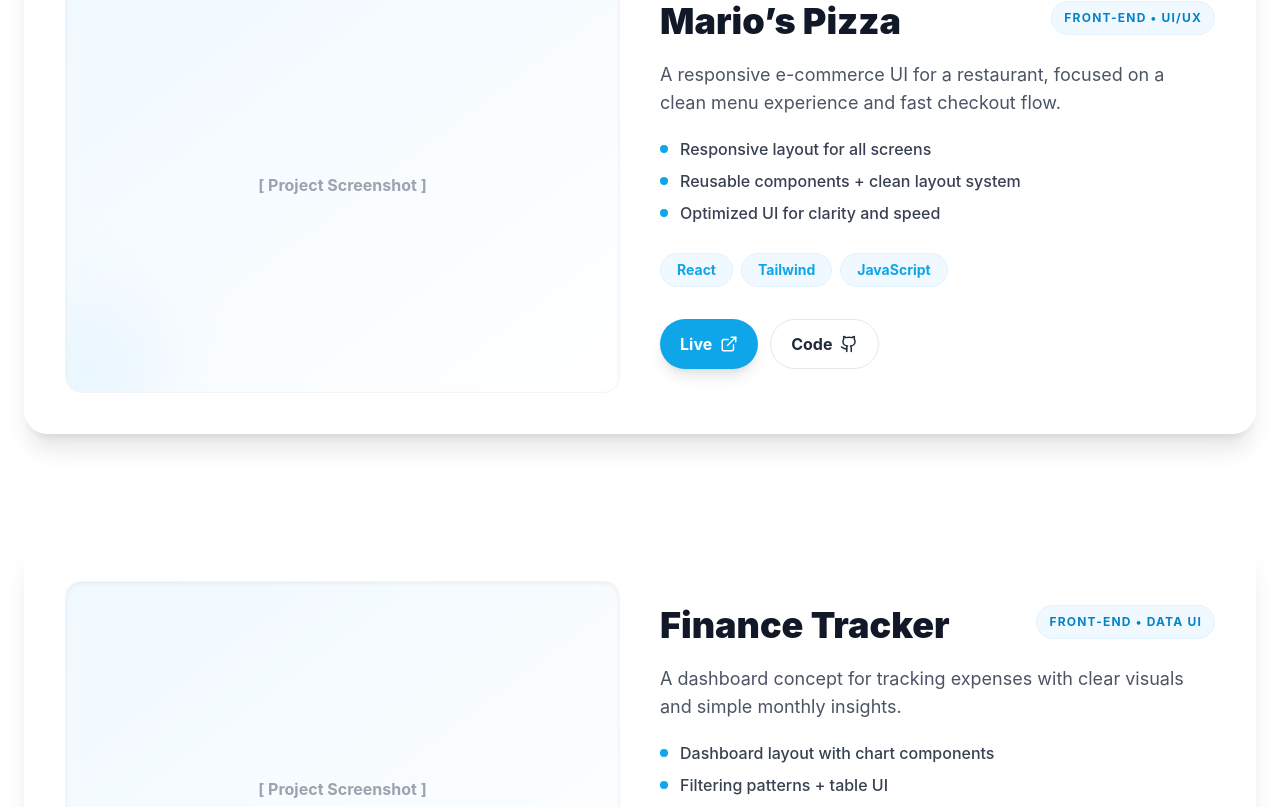
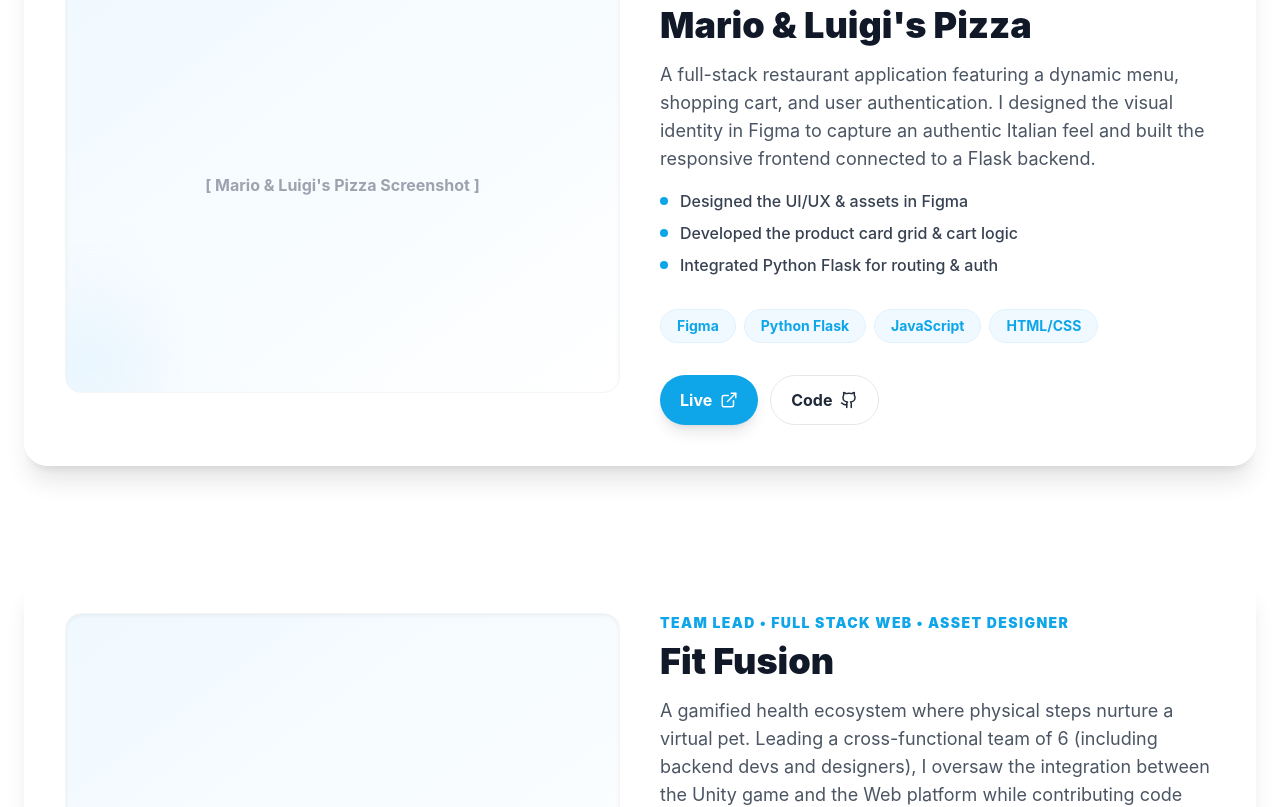
Before and after one commit to Vladi397/vladi-portfolio, a React (Vite) app: page / in a window 1280 px wide. Shown: the part 2474-3281 px from the top of the page. Built offline with nearby package versions, Linux system fonts and the light colour scheme.

Commit message:
Update project descriptions and roles for clarity and detail in the Projects section

```diff
--- a/src/App.jsx
+++ b/src/App.jsx
@@ -630,32 +630,49 @@
 const Projects = () => {
   const projects = [
     {
-      title: "Mario’s Pizza",
-      desc: "A responsive e-commerce UI for a restaurant, focused on a clean menu experience and fast checkout flow.",
-      role: "Front-End • UI/UX",
+      title: "Mario & Luigi's Pizza",
+      desc: "A full-stack restaurant application featuring a dynamic menu, shopping cart, and user authentication. I designed the visual identity in Figma to capture an authentic Italian feel and built the responsive frontend connected to a Flask backend.",
+      role: "UI Designer & Frontend Lead",
       outcomes: [
-        "Responsive layout for all screens",
-        "Reusable components + clean layout system",
-        "Optimized UI for clarity and speed",
+        "Designed the UI/UX & assets in Figma",
+        "Developed the product card grid & cart logic",
+        "Integrated Python Flask for routing & auth",
       ],
-      tags: ["React", "Tailwind", "JavaScript"],
+      tags: ["Figma", "Python Flask", "JavaScript", "HTML/CSS"],
       liveUrl: "#",
       repoUrl: "#",
     },
     {
-      title: "Finance Tracker",
-      desc: "A dashboard concept for tracking expenses with clear visuals and simple monthly insights.",
-      role: "Front-End • Data UI",
-      outcomes: ["Dashboard layout with chart components", "Filtering patterns + table UI", "Design for readability"],
-      tags: ["React", "Charts", "UI"],
+      title: "Fit Fusion",
+      // Description: Updated to mention the team structure (6 people) and the ecosystem
+      desc: "A gamified health ecosystem where physical steps nurture a virtual pet. Leading a cross-functional team of 6 (including backend devs and designers), I oversaw the integration between the Unity game and the Web platform while contributing code and creative assets.",
+
+      // Role: Highlights Leadership + The mix of Coding (Full Stack) and Art (Assets)
+      role: "Team Lead • Full Stack Web • Asset Designer",
+
+      // Outcomes: improved division of labor
+      outcomes: [
+        "Led the agile team & coordinated Game/Web backend integration",
+        "Developed the Web Frontend & connected C# Razor Pages", // Shows you worked WITH the backend dev
+        "Designed game characters (Tamagotchis), skins & Web UI", // Shows your creative contribution
+      ],
+
+      // Tags: Shows the mix of management, code, and design tools
+      tags: ["Team Lead", "C# Razor Pages", "Figma", "Game Art"],
+
       liveUrl: "#",
       repoUrl: "#",
     },
+    // --- PLACEHOLDER FOR PROJECT 3 ---
     {
       title: "Portfolio v1",
       desc: "My first portfolio iteration, where I learned layout fundamentals and basic interactions.",
       role: "Front-End",
-      outcomes: ["Solid HTML/CSS foundation", "Basic JS interactions", "Responsive rework"],
+      outcomes: [
+        "Solid HTML/CSS foundation",
+        "Basic JS interactions",
+        "Responsive rework",
+      ],
       tags: ["HTML", "CSS", "JS"],
       liveUrl: "#",
       repoUrl: "#",
@@ -671,58 +688,56 @@
           <div key={p.title} className="md:sticky md:top-28">
             <Reveal delay={index * 90}>
               <div className="bg-white/85 backdrop-blur-xl border border-white/60 shadow-xl rounded-3xl p-6 sm:p-7 md:p-10 flex flex-col md:flex-row gap-8 md:gap-10 transition-transform duration-500 md:hover:scale-[1.01] motion-reduce:transition-none">
+
+                {/* Image Section */}
                 <div className="w-full md:w-1/2">
                   <div className="rounded-2xl overflow-hidden shadow-inner aspect-[4/3] bg-gradient-to-br from-sky-50 to-white border border-gray-100 flex items-center justify-center relative">
-                    <span className="text-gray-400 font-bold">[ Project Screenshot ]</span>
+                    <span className="text-gray-400 font-bold text-center px-4">
+                      [ {p.title} Screenshot ]
+                    </span>
                     <div className="absolute -bottom-10 -left-10 w-32 h-32 bg-sky-100 rounded-full blur-2xl opacity-70"></div>
                   </div>
                 </div>
 
-                <div className="w-full md:w-1/2 flex flex-col justify-center space-y-5">
-                  <div className="flex flex-col sm:flex-row sm:items-start sm:justify-between gap-3">
-                    <h3 className="text-3xl md:text-4xl font-black text-gray-900">{p.title}</h3>
-                    <span className="text-xs font-bold tracking-widest uppercase text-sky-600 bg-sky-50 border border-sky-100 px-3 py-2 rounded-full w-fit">
+                {/* Text Section */}
+                <div className="w-full md:w-1/2 flex flex-col justify-center space-y-4">
+
+                  {/* Role at the TOP */}
+                  <div className="flex flex-col items-start">
+                    <span className="text-[#0EA5E9] font-black tracking-widest uppercase text-sm mb-2">
                       {p.role}
                     </span>
+                    <h3 className="text-3xl md:text-4xl font-black text-gray-900 leading-tight">
+                      {p.title}
+                    </h3>
                   </div>
 
-                  <p className="text-gray-600 leading-relaxed text-base sm:text-lg">{p.desc}</p>
+                  <p className="text-gray-600 leading-relaxed text-base sm:text-lg">
+                    {p.desc}
+                  </p>
 
-                  <ul className="space-y-2 text-gray-700">
+                  <ul className="space-y-2 text-gray-700 mt-2">
                     {p.outcomes.map((o) => (
-                      <li key={o} className="flex gap-3">
+                      <li key={o} className="flex gap-3 items-start">
                         <span className="mt-2 w-2 h-2 rounded-full bg-[#0EA5E9] flex-shrink-0"></span>
-                        <span className="font-medium">{o}</span>
+                        <span className="font-medium text-sm sm:text-base">{o}</span>
                       </li>
                     ))}
                   </ul>
 
-                  <div className="flex flex-wrap gap-2 pt-2">
+                  <div className="flex flex-wrap gap-2 pt-4">
                     {p.tags.map((t) => (
-                      <span
-                        key={t}
-                        className="px-4 py-1.5 bg-sky-50 text-[#0EA5E9] rounded-full text-sm font-bold border border-sky-100"
-                      >
+                      <span key={t} className="px-4 py-1.5 bg-sky-50 text-[#0EA5E9] rounded-full text-sm font-bold border border-sky-100">
                         {t}
                       </span>
                     ))}
                   </div>
 
-                  <div className="pt-3 flex flex-col sm:flex-row flex-wrap gap-3">
-                    <a
-                      href={p.liveUrl}
-                      target="_blank"
-                      rel="noreferrer"
-                      className="inline-flex items-center justify-center gap-2 px-5 py-3 rounded-full bg-[#0EA5E9] text-white font-bold shadow-lg hover:bg-sky-500 transition-all duration-300 motion-reduce:transition-none w-full sm:w-auto"
-                    >
+                  <div className="pt-4 flex flex-col sm:flex-row flex-wrap gap-3">
+                    <a href={p.liveUrl} target="_blank" rel="noreferrer" className="inline-flex items-center justify-center gap-2 px-5 py-3 rounded-full bg-[#0EA5E9] text-white font-bold shadow-lg hover:bg-sky-500 transition-all w-full sm:w-auto">
                       Live <ExternalLink size={18} />
                     </a>
-                    <a
-                      href={p.repoUrl}
-                      target="_blank"
-                      rel="noreferrer"
-                      className="inline-flex items-center justify-center gap-2 px-5 py-3 rounded-full bg-white border border-gray-200 text-gray-800 font-bold hover:bg-gray-50 transition-all duration-300 motion-reduce:transition-none w-full sm:w-auto"
-                    >
+                    <a href={p.repoUrl} target="_blank" rel="noreferrer" className="inline-flex items-center justify-center gap-2 px-5 py-3 rounded-full bg-white border border-gray-200 text-gray-800 font-bold hover:bg-gray-50 transition-all w-full sm:w-auto">
                       Code <Github size={18} />
                     </a>
                   </div>
@@ -730,7 +745,7 @@
               </div>
             </Reveal>
 
-            {/* Sticky depth spacing only on md+ (mobile should just scroll normally) */}
+            {/* Sticky spacer for desktop */}
             <div className="hidden md:block" style={{ height: `${(projects.length - index) * 22}px` }} />
           </div>
         ))}
```
